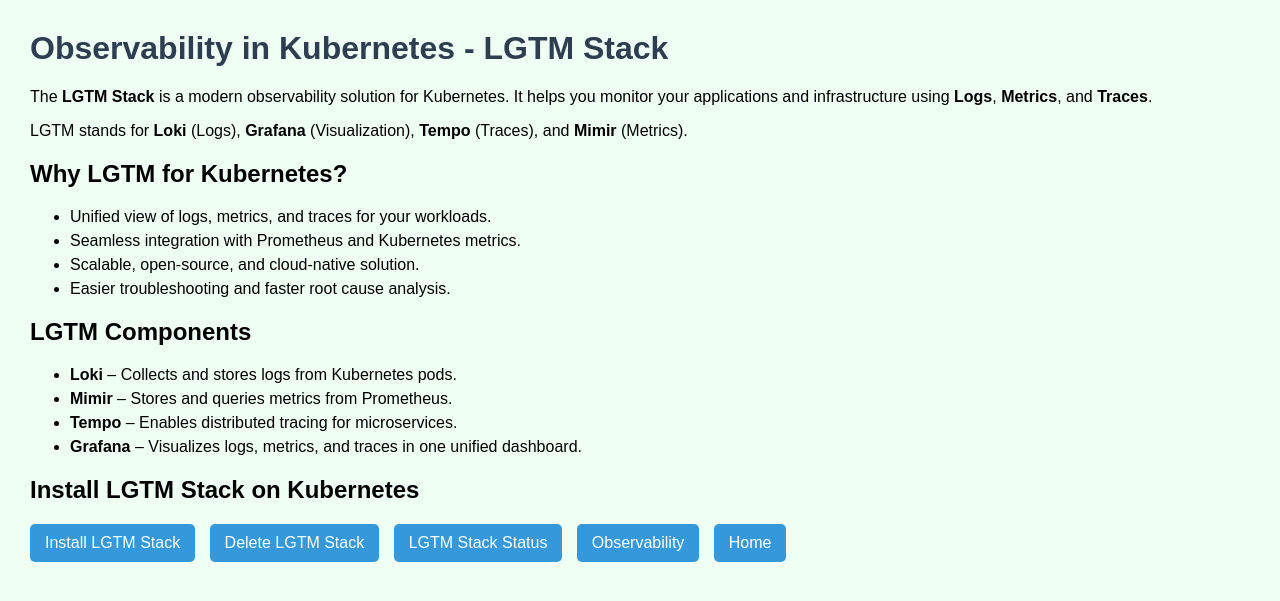
After one commit to arunvel1988/observability-ui, a Flask app: template templates/k8s.html in a window 1280 px wide. The commit adds this page. Shown: the top 601 px of the page. Run offline with Flask 3, Linux system fonts and the light colour scheme; the template is opened without the code that fills it, so the values that code supplies are empty.

Commit message:
Adding k8s lgtm

```diff
--- /dev/null
+++ b/templates/k8s.html
@@ -0,0 +1,61 @@
+<!DOCTYPE html>
+<html>
+<head>
+    <title>Observability - Kubernetes (LGTM Stack)</title>
+    <style>
+        body { font-family: Arial, sans-serif; margin: 30px; background-color: #f0fff4; }
+        h1 { color: #2c3e50; }
+        .info { margin-top: 20px; }
+        .install-btn {
+            display: inline-block;
+            padding: 10px 15px;
+            background-color: #3498db;
+            color: white;
+            text-decoration: none;
+            border-radius: 5px;
+            margin-right: 10px;
+        }
+        .install-btn:hover {
+            background-color: #2980b9;
+        }
+        ul li { margin: 6px 0; }
+    </style>
+</head>
+<body>
+    <h1> Observability in Kubernetes - LGTM Stack</h1>
+
+    <div class="info">
+        <p>The <strong>LGTM Stack</strong> is a modern observability solution for Kubernetes. It helps you monitor your applications and infrastructure using <strong>Logs</strong>, <strong>Metrics</strong>, and <strong>Traces</strong>.</p>
+        <p>LGTM stands for <strong>Loki</strong> (Logs), <strong>Grafana</strong> (Visualization), <strong>Tempo</strong> (Traces), and <strong>Mimir</strong> (Metrics).</p>
+    </div>
+
+    <div class="info">
+        <h2> Why LGTM for Kubernetes?</h2>
+        <ul>
+            <li> Unified view of logs, metrics, and traces for your workloads.</li>
+            <li> Seamless integration with Prometheus and Kubernetes metrics.</li>
+            <li> Scalable, open-source, and cloud-native solution.</li>
+            <li> Easier troubleshooting and faster root cause analysis.</li>
+        </ul>
+    </div>
+
+    <div class="info">
+        <h2> LGTM Components</h2>
+        <ul>
+            <li><strong>Loki</strong> – Collects and stores logs from Kubernetes pods.</li>
+            <li><strong>Mimir</strong> – Stores and queries metrics from Prometheus.</li>
+            <li><strong>Tempo</strong> – Enables distributed tracing for microservices.</li>
+            <li><strong>Grafana</strong> – Visualizes logs, metrics, and traces in one unified dashboard.</li>
+        </ul>
+    </div>
+
+    <div class="info">
+        <h2> Install LGTM Stack on Kubernetes</h2>
+        <a class="install-btn" href="/kubernetes/install-lgtm">Install LGTM Stack</a>
+        <a class="install-btn" href="/kubernetes/delete-lgtm">Delete LGTM Stack</a>
+        <a class="install-btn" href="/kubernetes/status-lgtm">LGTM Stack Status</a>
+        <a class="install-btn" href="/observability">Observability</a>
+        <a class="install-btn" href="/">Home</a>
+    </div>
+</body>
+</html>
--- a/templates/observability_info.html
+++ b/templates/observability_info.html
@@ -88,6 +88,8 @@
       <a class="link" href="/metrics">Metrics</a>
       <a class="link" href="/traces">Traces</a>
       <a class="link" href="/otel">Open Telemetry</a>
+      <a class="link" href="/k8s">Kubernetes</a>
+
     </div>
 
     <div class="section">
```
